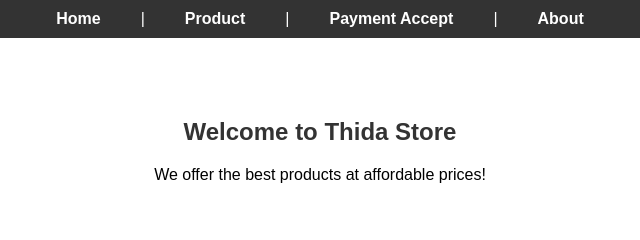
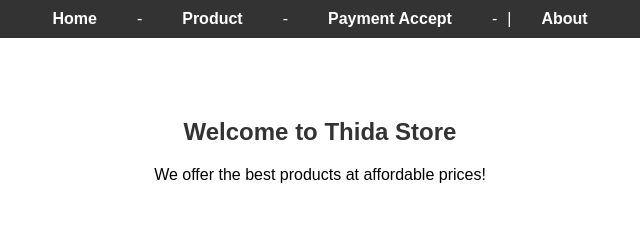
Before and after one commit to tolasyl/es, a plain HTML site: page index.html in a window 1280 px wide. Shown: the top 240 px of the page, 320-960 px from the left. Drawn offline with Linux system fonts and the light colour scheme.

Commit message:
Update index.html

```diff
--- a/index.html
+++ b/index.html
@@ -11,11 +11,11 @@
 <nav class="navbar">
     <ul>
         <li><a href="#home">Home</a></li>
-        <li><span>|</span></li>
+        <li><span>-</span></li>
         <li><a href="#product">Product</a></li>
-        <li><span>|</span></li>
+        <li><span>-</span></li>
         <li><a href="#payment">Payment Accept</a></li>
-        <li><span>|</span></li>
+        <li><span>-</span>|</span></li>
         <li><a href="#about">About</a></li>
     </ul>
 </nav>
```
